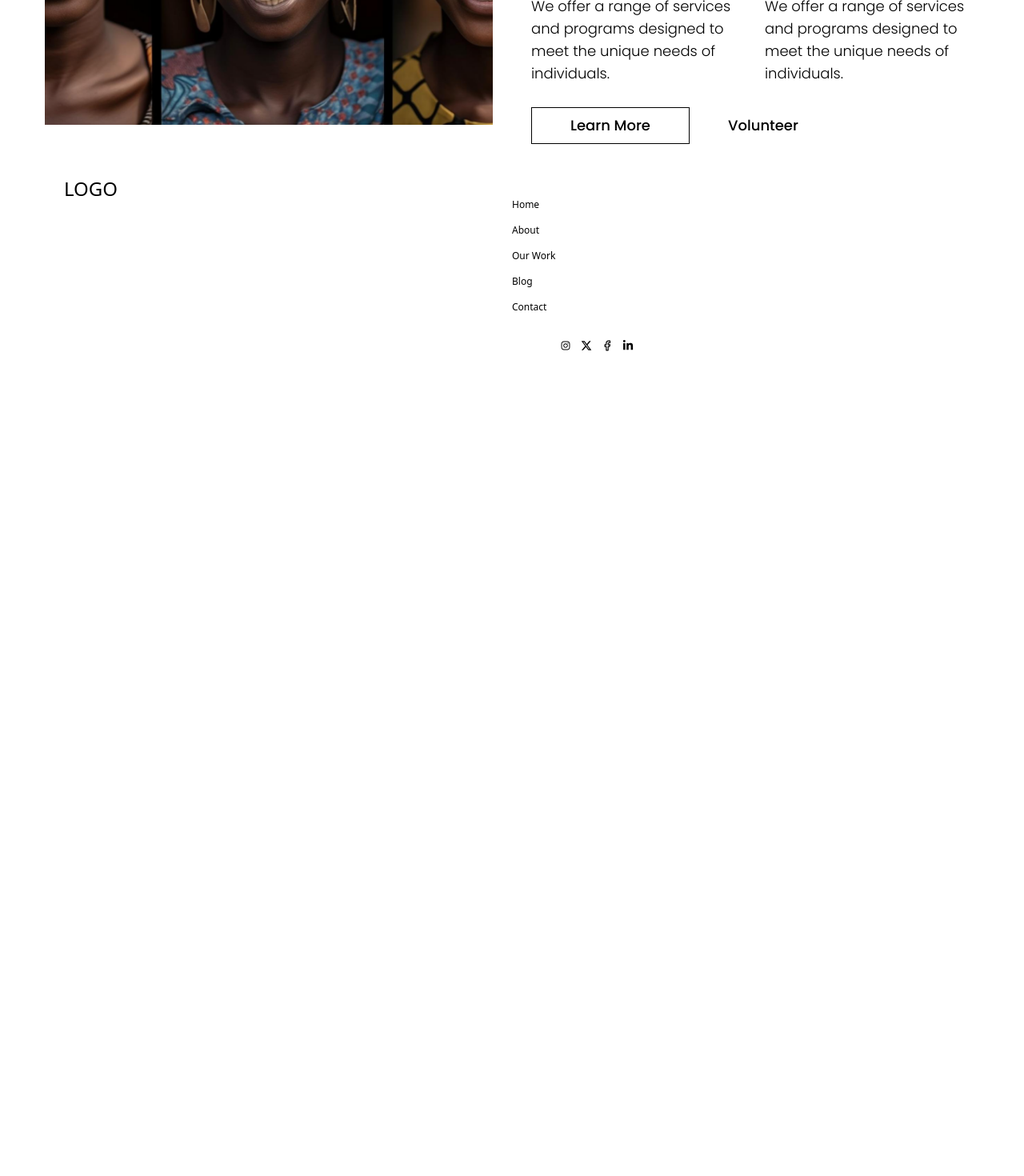
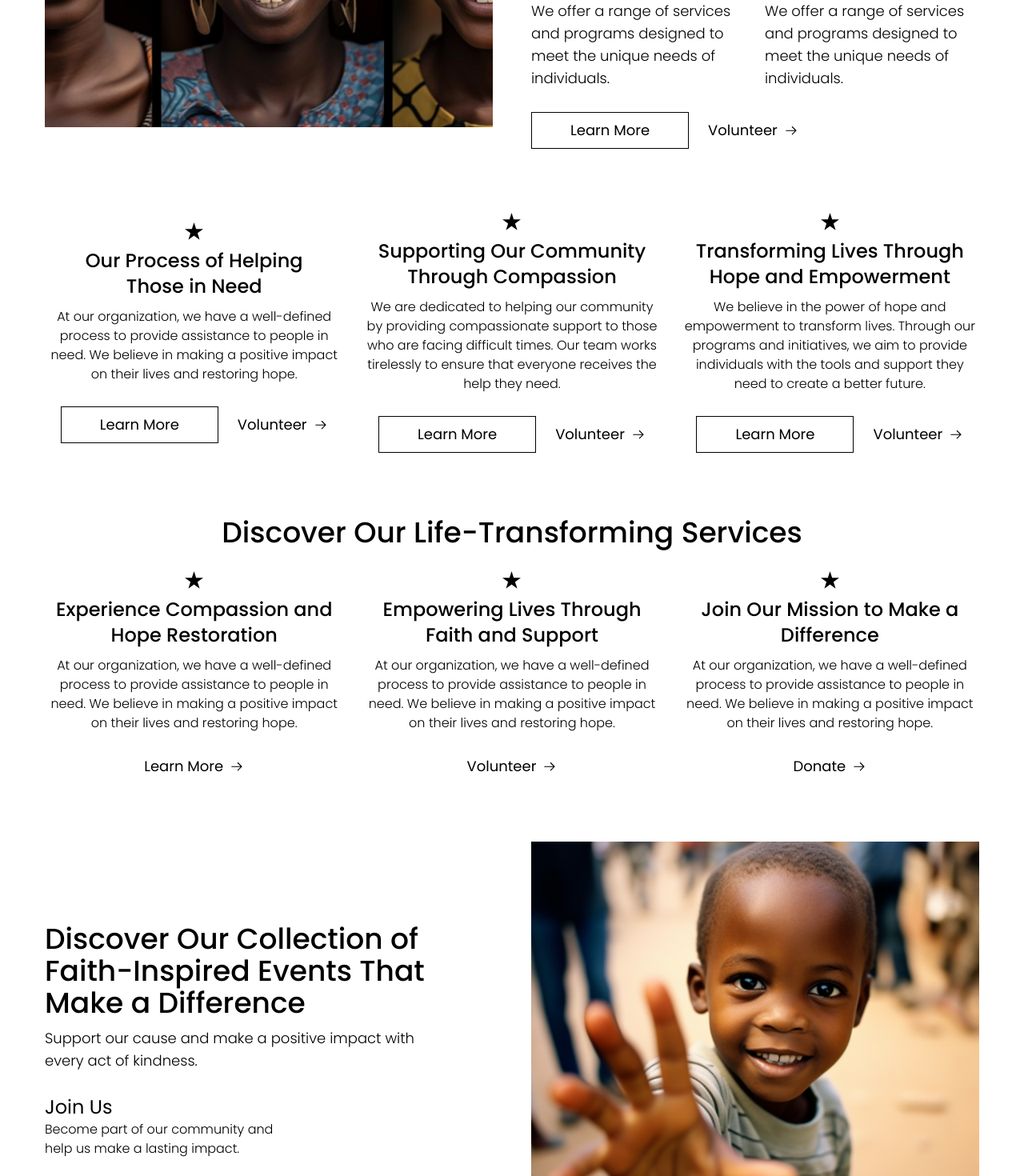
Before and after one commit to patkoton/desayo-foundation, a React (Create React App) app: page / in a window 1280 px wide. Shown: the part 2000-3470 px from the top of the page at 80% size. Before the commit the page ends 2536 px from the top, so only its background shows below. Built offline with nearby package versions, Linux system fonts and the light colour scheme.

Commit message:
Added Showcase Section

```diff
--- a/src/components/Support.jsx
+++ b/src/components/Benefit.jsx
@@ -2,33 +2,34 @@ import React from 'react'
 import BlackWImg from '../assets/images/black_women.png'
 import { empowerment } from '../data'
 import Button from '../elements/Button'
+import { GoArrowRight } from "react-icons/go";
 
-const Support = () => {
+const Benefit = () => {
   return (
-    <div className='md:px-14 font-poppins md:mt-20'>
-        <div className='flex flex-col md:flex-row md:space-x-12 items-center'>
-            <div className='flex flex-col md:w-1/2'>
+    <div className='md:px-14 font-poppins mb-12 md:my-20'>
+        <div className='flex flex-col-reverse md:flex-row md:space-x-12 md:items-center'>
+            <div className='flex flex-col md:w-1/2 mt-12 md:mt-0'>
                  <img src={BlackWImg} alt="" />
             </div>
-            <div className='flex flex-col md:w-1/2 text-black'>
+            <div className='flex flex-col md:w-1/2 text-black md:mt-0'>
                 <h1 className='text-base md:text-lg font-light'>Empowerment</h1>
                 <h3 className='font-medium text-3xl md:text-4xl mt-2.5'>Transforming Lives Through Compassion and Hope</h3>
                 <p className='text-base md:text-lg font-light mt-2.5'>Our organization is dedicated to making a positive impact in the community by providing support, resources, and opportunities for those in need. Through our compassionate and hope-restoring efforts, we aim to empower individuals and transform lives.</p>
 
-                <div className='flex flex-row space-x-4 md:space-x-6 mt-7'>
+                <div className='flex flex-row space-x-4 md:space-x-6 mt-6'>
                     {empowerment.map((item) => {
                         return  <div className='flex w-1/2'>
                                     <div>
                                         <img src={item.image} alt="" className='' />
                                         <h4 className='text-lg md:text-2xl font-medium mt-2.5'>{item.section}</h4>
-                                        <p className='text-base md:text-lg font-light'>{item.description}</p>
+                                        <p className='text-base md:text-lg font-light mt-2.5'>{item.description}</p>
                                     </div>
                                 </div>
                     })}
                 </div>
-                <div className='flex mt-7'>
-                    <Button children='Learn More' className='text-black font-medium px-4 md:px-6' />
-                    <Button children='Volunteer' className='text-black border-none font-medium px-4 md:px-6' />
+                <div className='flex mt-7 gap-4 md:gap-6'>
+                    <Button children='Learn More' className='text-black font-normal px-4 md:px-6' />
+                    <button className='flex items-center gap-2 cursor-pointer outline-none transition-all font-poppins font-normal text-base md:text-lg'>Volunteer <GoArrowRight /></button>
                 </div>
             </div>
         </div>
@@ -36,4 +37,4 @@ const Support = () => {
   )
 }
 
-export default Support
+export default Benefit
--- /dev/null
+++ b/src/components/Services.jsx
@@ -0,0 +1,59 @@
+import React from 'react'
+import SmallSImg from '../assets/images/small_star.png'
+import { GoArrowRight } from "react-icons/go";
+
+const Services = () => {
+  return (
+    <div className='md:px-14 font-poppins my-12 md:my-20 text-black'>
+        <div className=''>
+            <h1 className='text-3xl md:text-4xl font-medium text-center'>Discover Our Life-Transforming Services</h1>
+            <div className='flex flex-col md:flex-row md:items-center md:space-x-6 text-black mt-7'>
+            <div className='flex flex-col md:w-1/3 text-center'>
+                <div className=''>
+                    <div className='flex justify-center'>
+                        <img src={SmallSImg} alt="" />
+                    </div>
+                    <h4 className='text-lg md:text-2xl font-medium mt-2.5 px-5 md:px-0'>Experience Compassion and Hope Restoration</h4>
+                    <p className='text-sm md:text-base font-light mt-2.5'>At our organization, we have a well-defined process to provide assistance to people in need. We believe in making a positive impact on their lives and restoring hope.</p>
+                    <div className='flex justify-center'>
+                        <div className='flex mt-4 md:mt-7'>
+                            <button className='flex items-center gap-2 cursor-pointer outline-none transition-all font-poppins font-normal text-base md:text-lg'>Learn More <GoArrowRight /></button>
+                        </div>
+                    </div>
+                </div>
+            </div>
+            <div className='flex flex-col md:w-1/3 text-center mt-6 md:mt-0'>
+                <div className=''>
+                    <div className='flex justify-center'>
+                        <img src={SmallSImg} alt="" />
+                    </div>
+                    <h4 className='text-lg md:text-2xl font-medium mt-2.5 px-5 md:px-0'>Empowering Lives Through Faith and Support</h4>
+                    <p className='text-sm md:text-base font-light mt-2.5'>At our organization, we have a well-defined process to provide assistance to people in need. We believe in making a positive impact on their lives and restoring hope.</p>
+                    <div className='flex justify-center'>
+                        <div className='flex mt-4 md:mt-7'>
+                            <button className='flex items-center gap-2 cursor-pointer outline-none transition-all font-poppins font-normal text-base md:text-lg'>Volunteer <GoArrowRight /></button>
+                        </div>
+                    </div>
+                </div>
+            </div>
+            <div className='flex flex-col md:w-1/3 text-center mt-6 md:mt-0'>
+                <div className=''>
+                    <div className='flex justify-center'>
+                        <img src={SmallSImg} alt="" />
+                    </div>
+                    <h4 className='text-lg md:text-2xl font-medium mt-2.5 px-5 md:px-0'>Join Our Mission to Make a Difference</h4>
+                    <p className='text-sm md:text-base font-light mt-2.5'>At our organization, we have a well-defined process to provide assistance to people in need. We believe in making a positive impact on their lives and restoring hope.</p>
+                    <div className='flex justify-center'>
+                        <div className='flex mt-4 md:mt-7'>
+                            <button className='flex items-center gap-2 cursor-pointer outline-none transition-all font-poppins font-normal text-base md:text-lg'>Donate <GoArrowRight /></button>
+                        </div>
+                    </div>
+                </div>
+            </div>
+        </div>
+        </div>
+    </div>
+  )
+}
+
+export default Services
--- /dev/null
+++ b/src/components/Showcase.jsx
@@ -0,0 +1,22 @@
+import React from 'react'
+import Person from '../assets/images/person.png'
+
+const Showcase = () => {
+  return (
+    <div className='md:px-14 font-poppins my-12 md:my-20 text-black'>
+        <div className='flex flex-col md:flex-row md:items-center md:space-x-12'>
+            <div className='flex flex-col md:w-1/2 md:py-20'>
+                <h1 className='text-3xl md:text-4xl font-medium'>Discover Our Collection of Faith-Inspired Events That Make a Difference</h1>
+                <p className='text-base md:text-lg font-light mt-2.5 md:pe-20'>Support our cause and make a positive impact with every act of kindness.</p>
+                <h5 className='text-xl md:text-2xl mt-3 md:mt-7'>Join Us</h5>
+                <p className='text-sm md:text-base font-light md:pe-60'>Become part of our community and help us make a lasting impact.</p>
+            </div>
+            <div className='flex flex-col md:w-1/2 mt-10 md:mt-0'>
+                <img src={Person} alt="" />
+            </div>
+        </div>
+    </div>
+  )
+}
+
+export default Showcase
--- /dev/null
+++ b/src/components/Works.jsx
@@ -0,0 +1,60 @@
+import React from 'react'
+import SmallSImg from '../assets/images/small_star.png'
+import Button from '../elements/Button'
+import { GoArrowRight } from "react-icons/go";
+
+const Works = () => {
+  return (
+    <div className='md:px-14 font-poppins my-12 md:my-20'>
+        <div className='flex flex-col md:flex-row md:items-center md:space-x-6 text-black'>
+            <div className='flex flex-col md:w-1/3 text-center'>
+                <div className=''>
+                    <div className='flex justify-center'>
+                        <img src={SmallSImg} alt="" />
+                    </div>
+                    <h4 className='text-lg md:text-2xl font-medium mt-2.5 px-5 md:px-10'>Our Process of Helping Those in Need</h4>
+                    <p className='text-sm md:text-base font-light mt-2.5'>At our organization, we have a well-defined process to provide assistance to people in need. We believe in making a positive impact on their lives and restoring hope.</p>
+                    <div className='flex justify-center'>
+                        <div className='flex mt-4 md:mt-7 gap-4 md:gap-6'>
+                            <Button children='Learn More' className='text-black font-normal px-4 md:px-6' />
+                            <button className='flex items-center gap-2 cursor-pointer outline-none transition-all font-poppins font-normal text-base md:text-lg'>Volunteer <GoArrowRight /></button>
+                        </div>
+                    </div>
+                </div>
+            </div>
+            <div className='flex flex-col md:w-1/3 text-center mt-10 md:mt-0'>
+                <div className=''>
+                    <div className='flex justify-center'>
+                        <img src={SmallSImg} alt="" />
+                    </div>
+                    <h4 className='text-lg md:text-2xl font-medium mt-2.5 px-5 md:px-0'>Supporting Our Community Through Compassion</h4>
+                    <p className='text-sm md:text-base font-light mt-2.5'>We are dedicated to helping our community by providing compassionate support to those who are facing difficult times. Our team works tirelessly to ensure that everyone receives the help they need.</p>
+                    <div className='flex justify-center'>
+                        <div className='flex mt-4 md:mt-7 gap-4 md:gap-6'>
+                            <Button children='Learn More' className='text-black font-normal px-4 md:px-6' />
+                            <button className='flex items-center gap-2 cursor-pointer outline-none transition-all font-poppins font-normal text-base md:text-lg'>Volunteer <GoArrowRight /></button>
+                        </div>
+                    </div>
+                </div>
+            </div>
+            <div className='flex flex-col md:w-1/3 text-center mt-10 md:mt-0'>
+                <div className=''>
+                    <div className='flex justify-center'>
+                        <img src={SmallSImg} alt="" />
+                    </div>
+                    <h4 className='text-lg md:text-2xl font-medium mt-2.5 px-5 md:px-0'>Transforming Lives Through Hope and Empowerment</h4>
+                    <p className='text-sm md:text-base font-light mt-2.5'>We believe in the power of hope and empowerment to transform lives. Through our programs and initiatives, we aim to provide individuals with the tools and support they need to create a better future.</p>
+                    <div className='flex justify-center'>
+                        <div className='flex mt-4 md:mt-7 gap-4 md:gap-6'>
+                            <Button children='Learn More' className='text-black font-normal px-4 md:px-6' />
+                            <button className='flex items-center gap-2 cursor-pointer outline-none transition-all font-poppins font-normal text-base md:text-lg'>Volunteer <GoArrowRight /></button>
+                        </div>
+                    </div>
+                </div>
+            </div>
+        </div>
+    </div>
+  )
+}
+
+export default Works
--- a/src/pages/Home.jsx
+++ b/src/pages/Home.jsx
@@ -1,15 +1,21 @@
 import React from 'react'
 import Layout from '../layout/Layout'
 import Hero from '../components/Hero'
-import Unity from '../components/Unity'
-import Support from '../components/Support'
+import Benefit from '../components/Benefit'
+import Feature from '../components/Feature'
+import Works from '../components/Works'
+import Services from '../components/Services'
+import Showcase from '../components/Showcase'
 
 const Home = () => {
   return (
     <Layout>
         <Hero />
-        <Unity />
-        <Support />
+        <Feature />
+        <Benefit />
+        <Works />
+        <Services />
+        <Showcase />
     </Layout>
   )
 }
```
Also changed, not shown: src/components/Feature.jsx (renamed from src/components/Unity.jsx, +6 -6 lines).
